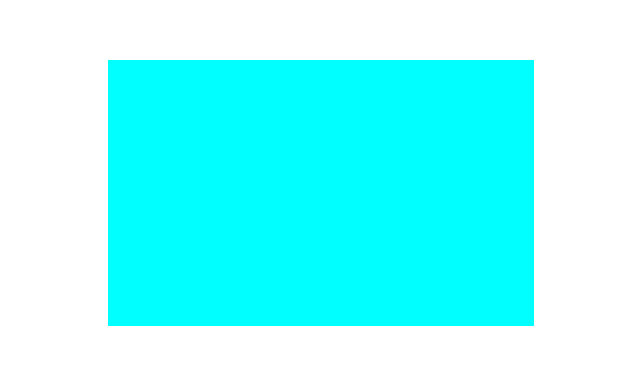
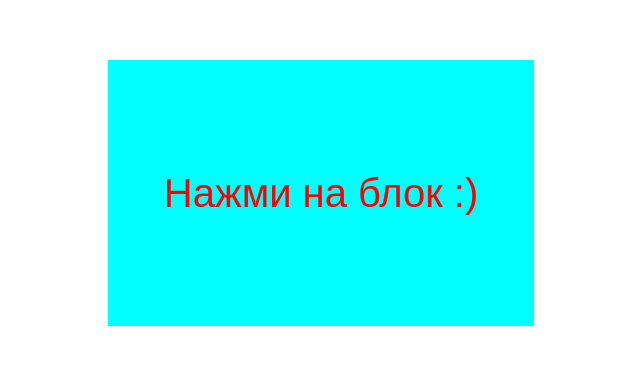
Before and after one commit to AlexJester147/practise, a plain HTML site: page index.html in a window 1280 px wide. Shown: the part 207-572 px from the top of the page, without its empty margins (319-959 px from the left). Drawn offline with Linux system fonts and the light colour scheme.

Commit message:
feat : add text

```diff
--- a/index.html
+++ b/index.html
@@ -5,6 +5,8 @@
   </head>
 
   <body>
-    <div class="rect"></div>
+    <div class="rect">
+      <div id="text">Нажми на блок :)</div>
+    </div>
     </body>
   </html>
--- a/script.js
+++ b/script.js
@@ -1,8 +1,9 @@
 const Rect = document.querySelector('.rect');
-
-console.log(Rect);
+const text = document.querySelector('#text');
+console.log(text);
 
 
 Rect.addEventListener('click', () => {
   navigator.vibrate([100, 100, 200, 200, 300, 300, 400, 400, 500, 500, 600, 600, 700 ,700, 800, 800, 900, 900, 1000, 1000]);
+text.style.display ='none';
 });
--- a/style.css
+++ b/style.css
@@ -11,4 +11,13 @@ background-color: aqua;
 margin: auto;
 justify-content: center;
 align-items: center;
+display: flex;
 }
+
+#text{
+  font-family: sans-serif;
+  font-size: 30pt;
+  text-align: center;
+  color: red;
+  display: inherit;
+}
```
